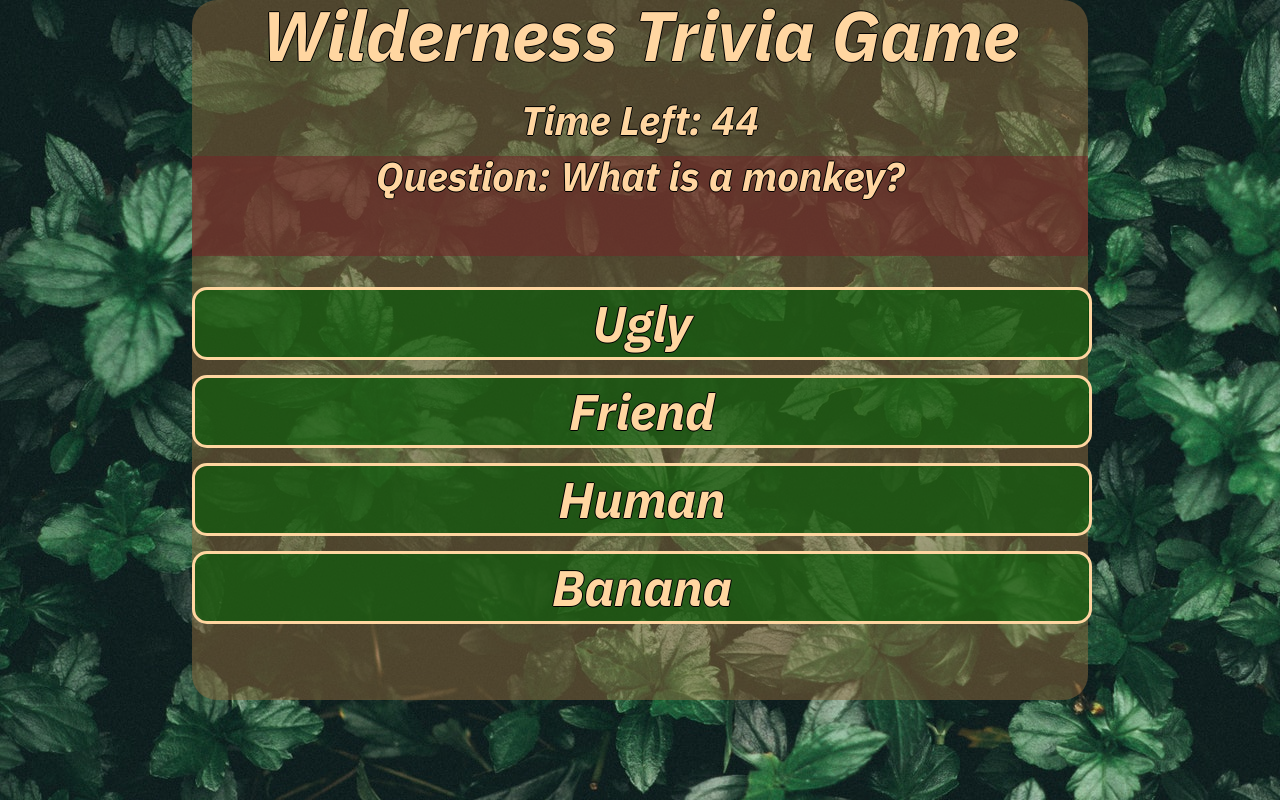
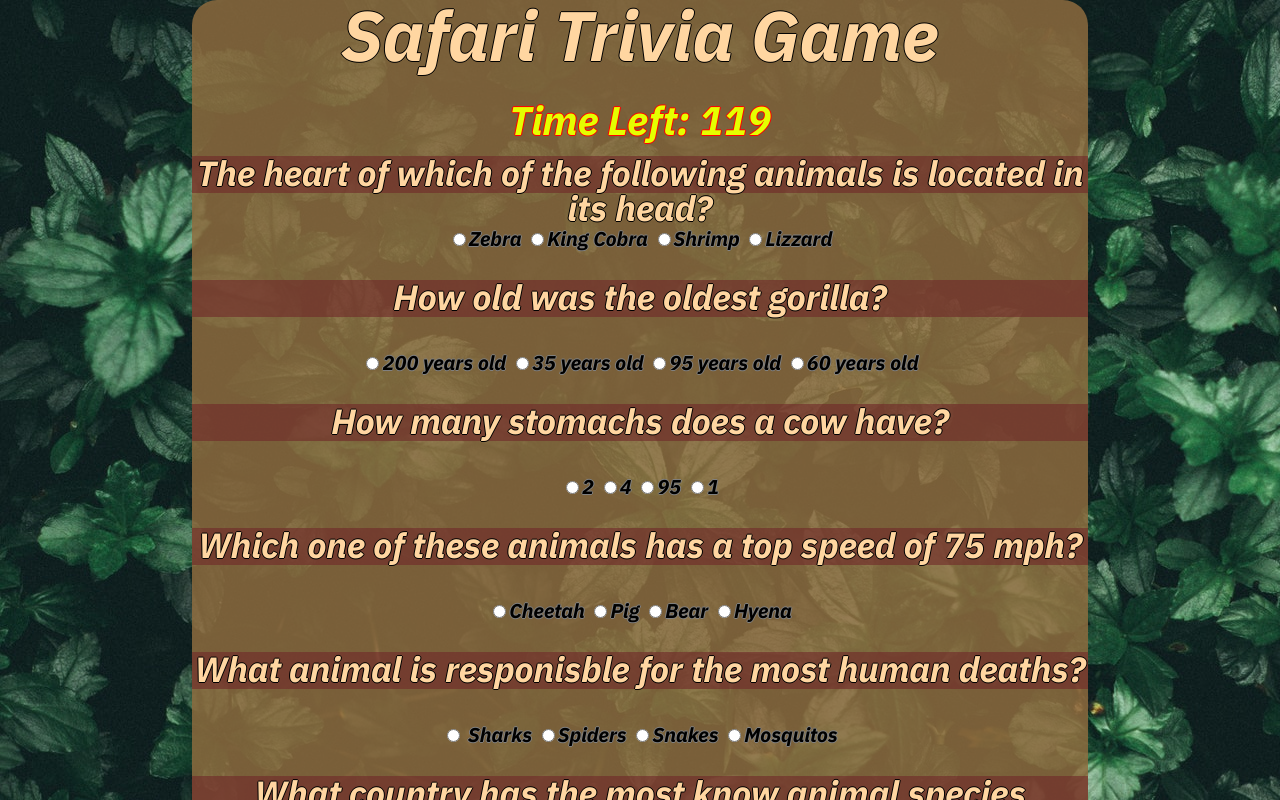
Before and after one commit to smoothtacoman/TriviaGame-, a plain HTML site: page index.html in a window 1280 px wide. Both pictures are taken after a click on the button "Start Safari". Shown: the top 800 px of the page. Drawn offline with nearby package versions, Linux system fonts and the light colour scheme; a web font is replaced by a local one.

Commit message:
rest of javascript to transition complete

```diff
--- a/assets/css/style.css
+++ b/assets/css/style.css
@@ -8,9 +8,9 @@ body {
 }
 
 #trivia-container {
-    height: 700px;
+    height: 1200px;
     width: 70%;
-    background-color: rgba(143, 108, 63, 0.5);
+    background-color: rgba(143, 108, 63, 0.836);
     border-radius: 25px;
     border-color: green;
     text-align: center;
@@ -37,7 +37,8 @@ body {
     margin-top: 130px;
 }
 
-#button-start:hover {
+#button-start:hover,
+#button-end:hover {
     background-color: rgb(255, 214, 161);
     color: rgb(10, 92, 10);
 
@@ -46,48 +47,54 @@ body {
 #time {
     font-family: 'IBM Plex Sans', sans-serif;
     font-size: 40px;
-    color: rgb(255, 214, 161);
-    text-shadow: -1px 0 black, 0 1px black, 1px 0 black, 0 -1px black;
+    color: rgb(229, 255, 0);
+    text-shadow: -1px 0 red, 0 1px red, 1px 0 red, 0 -1px red;
     margin-top:30px;
 
 }
 
 #question{
     font-family: 'IBM Plex Sans', sans-serif;
-    font-size: 40px;
+    font-size: 35px;
     background-color: rgba(112, 41, 41, 0.616);
     color: rgb(255, 214, 161);
     text-shadow: -1px 0 black, 0 1px black, 1px 0 black, 0 -1px black;
-    height: 100px;
+    height: 37px;
 }
 
-#answer1,
-#answer2,
-#answer3,
-#answer4{
- font-size: 50px;
- font-family: 'IBM Plex Sans', sans-serif;
- width:900px;
- border:solid;
- border-radius: 15px;
- color: rgb(255, 214, 161);
- background-color: rgba(10, 92, 10, 0.671);
- text-shadow: -1px 0 black, 0 1px black, 1px 0 black, 0 -1px black;
- margin-top:15px;
+#radio-buttons{
+    display: inline-block;
+    font-size: 20px;
+    font-family: 'IBM Plex Sans', sans-serif;
+    margin-top: 20px;
+    margin-bottom: 15px;
+    text-shadow: -1px 0 grey, 0 1px grey, 1px 0 grey, 0 -1px grey;
+}
+
+#button-end{
+    font-family: 'Notable', sans-serif;
+    font-size: 30px;
+    color: rgb(255, 214, 161);
+    text-shadow: -1px 0 black, 0 1px black, 1px 0 black, 0 -1px black;
+    height: 120px;
+    width: 300px;
+    background-color: rgb(10, 92, 10);
+    border: none;
+    border-radius: 15px;
+    margin-top: 10px;
+}
+
+#scoreboard{
+    font-family: 'Notable', sans-serif;
+    font-size: 45px;
+    color: rgb(255, 214, 161);
+    text-shadow: -1px 0 black, 0 1px black, 1px 0 black, 0 -1px black;
+    height: 700px;
+    width: 700px;
+    background-color: rgba(10, 92, 10, 0.74);
+    border: solid;
+    border-color: black;
+    border-radius: 15px;
+   margin:auto;
 
 }
-#answer1:hover,
-#answer2:hover,
-#answer3:hover,
-#answer4:hover {
-    color:rgb(10, 92, 10);
-    background-color:rgba(255, 214, 161, 0.137);
-}
-
-#answer1:focus,
-#answer2:focus,
-#answer3:focus,
-#answer4:focus,
-#button-start:focus{
-    outline:0;
-}
--- a/assets/javascript/app.js
+++ b/assets/javascript/app.js
@@ -1,72 +1,23 @@
 $(document).ready(function () {
-
-    var time = 45;
-    var int = 0;
+    //globals
+    var time = 120;
 
 
-    var safari = {
-        //questions and answers created below
-        quiz: {
-            question1: {
-                question: "The heart of which of the following animals is located in its head?",
-                answer1: "Zebra",
-                answer2: "King Cobra",
-                answer3: "Shrimp",
-                answer4: "Lizzard"
-            },
-            question2: {
-                question: "How old was the oldest gorilla?",
-                answer1: "200 years old",
-                answer2: "35 years old",
-                answer3: "95years old",
-                answer4: "60 years old",
-            },
-            question3: {
-                question: "How many stomachs does a cow have?",
-                answer1: "2",
-                answer2: "4",
-                answer3: "5",
-                answer4: "1",
-            },
-            question4: {
-                question: "Which one of these animals has a top speed of 75 mph?",
-                answer1: "Cheetah",
-                answer2: "Pig",
-                answer3: "Bear",
-                answer4: "Hyena",
-            },
-            question5: {
-                question: "What animal is responisble for the most human deaths?",
-                answer1: "Sharks",
-                answer2: "Spiders",
-                answer3: "Snakes",
-                answer4: "Mosquitos",
-            },
-            question6: {
-                question: "What country has the most know animal species?",
-                answer1: "Russia",
-                answer2: "Ecuador",
-                answer3: "Brazil",
-                answer4: "United States",
-            },
-            question7: {
-                question: "Which of these is the slowest",
-                answer1: "Panda",
-                answer2: "Three toed sloth",
-                answer3: "Tortoise",
-                answer4: "Humming bird",
-            },
-        }
-    };
 
-    //hide divs at start
+//display questions in buttons
+
+        //hide divs at start
 
     $(".answers").hide();
     $("#time").hide();
     $("#question").hide();
+    $("#masterContainer").hide();
+    $("#scoreboard").hide();
+
 
     //make start button disapear and display first question
     $("#button-start").click(function () {
+        //timer starts here
         var int = setInterval(function () {
             $("#time").html("Time Left: " + " " + time);
             time--;
@@ -75,26 +26,69 @@ $(document).ready(function () {
                 $("#time").html("Time is up!")
             }
         }, 1000);
+        //hide and show divs when button is clicked
         $("#button-start").hide();
         $(".answers").show();
         $("#time").show();
         $("#question").show();
+        $("#masterContainer").show();
+
+
+
     });
-    //function to display questions
+ //make button to end game and display score
+    $("#button-end").click(function () {
+
+        $("#button-end").hide();
+        $("#time").hide();
+        $("#masterContainer").hide();
+        $("#scoreboard").show();
+        checkUserInput();
+
+
+ });
+
     //when question is clicked show if correct
-    $(".answer").click(function (){
-
-    })
+    function checkUserInput(){
+        var correct = 0;
+        var incorrect = 0;
+        if(Q1 === correct) {
+            correct++;
+        }
+        if(Q2 === correct) {
+            correct++;
+        }
+        if(Q3 === correct) {
+            correct++;
+        }
+        if(Q4 === correct) {
+            correct++;
+        }
+        if(Q5 === correct) {
+            correct++;
+        }
+        if(Q6 === correct) {
+            correct++;
+        }
+        if(Q7 === correct) {
+            correct++;
+        }
 
 
 
 
+        $("#scoreboard").html("Correct:" + " "
+        + correct)
 
-    //make timer run for each question & reset after user completes question or until time runs out
+        alert("You finished the safari! Scroll up to see how you did.")
+
+
+    };
+
 
 
 
     //choose what answers are right or wrong
 
 
-})
+});
--- a/index.html
+++ b/index.html
@@ -10,33 +10,128 @@
     <link rel="stylesheet" type="text/css" href="assets/css/style.css" />
     <link href="https://fonts.googleapis.com/css?family=IBM+Plex+Sans:700i" rel="stylesheet">
     <link href="https://fonts.googleapis.com/css?family=IBM+Plex+Sans:700i|Notable" rel="stylesheet">
-    <script
-    src="https://code.jquery.com/jquery-3.3.1.min.js"
-    integrity="sha256-FgpCb/KJQlLNfOu91ta32o/NMZxltwRo8QtmkMRdAu8="
-    crossorigin="anonymous"></script>
+    <script src="https://code.jquery.com/jquery-3.3.1.min.js" integrity="sha256-FgpCb/KJQlLNfOu91ta32o/NMZxltwRo8QtmkMRdAu8="
+        crossorigin="anonymous"></script>
 
 
 </head>
 
 <body>
+
     <div id="trivia-container">
-        <h1 id="game-title">Wilderness Trivia Game</h1>
+        <h1 id="game-title">Safari Trivia Game</h1>
 
-        <button id= "button-start" class="start-button">Start Safari</button>
+        <button id="button-start" class="start-button">Start Safari</button>
 
         <div id="time"></div>
-            <br>
+        <br>
+        <!--Questions 1-->
+        <div id="masterContainer">
+        <p id="question">The heart of which of the following animals is located in its head?</p>
+        <br>
+        <div id="radio-buttons">
+            <input type="radio" id="answer1" name="Q1" value= "incorrect">Zebra
 
-            <p id="question">Question: What is a monkey?</p>
-            <br>
-            <button id= "answer1" class="answers">Ugly</button>
-            <button id= "answer2" class="answers">Friend</button>
-            <button id= "answer3" class="answers">Human</button>
-            <button id= "answer4" class="answers">Banana</button>
+            <input type="radio" id="answer2" name="Q1" value= "incorrect">King Cobra
+
+            <input type="radio" id="answer3" class="radio-buttons" name="Q1" value= "correct">Shrimp
+
+            <input type="radio" id="answer4 " name="Q1" value= "incorrect">Lizzard
         </div>
-    </div>
+        <br>
+        <!--Questions 2-->
+        <br>
+        <p id="question">How old was the oldest gorilla?</p>
+        <br>
+        <div id="radio-buttons">
+            <input type="radio" id="answer1" name="Q2">200 years old
 
-    <script src= "assets/javascript/app.js"></script>
+            <input type="radio" id="answer2" name="Q2">35 years old
+
+            <input type="radio" id="answer3" class="radio-buttons" name="Q2">95 years old
+
+            <input type="radio" id="correct" name="Q2">60 years old
+        </div>
+        <br>
+        <!--Questions 3-->
+        <br>
+        <p id="question">How many stomachs does a cow have?</p>
+        <br>
+        <div id="radio-buttons">
+            <input type="radio" id="answer1" name="Q3">2
+
+            <input type="radio" id="answer2" name="Q3">4
+            <input type="radio" id="answer3" class="radio-buttons" name="Q3">95
+
+            <input type="radio" id="answer4 " name="Q3">1
+        </div>
+        <br>
+        <!--Questions 4-->
+        <br>
+        <p id="question">Which one of these animals has a top speed of 75 mph?</p>
+        <br>
+        <div id="radio-buttons">
+            <input type="radio" id="answer1" name="Q4">Cheetah
+
+            <input type="radio" id="answer2" name="Q4">Pig
+
+            <input type="radio" id="answer3" class="radio-buttons" name="Q4">Bear
+
+            <input type="radio" id="answer4 " name="Q4">Hyena
+        </div>
+        <br>
+        <!--Questions 5-->
+        <br>
+        <p id="question">What animal is responisble for the most human deaths?</p>
+        <br>
+        <div id="radio-buttons">
+            <input type="radio" id="answer1" name="Q5"> Sharks
+
+            <input type="radio" id="answer2" name="Q5">Spiders
+
+            <input type="radio" id="answer3" class="radio-buttons" name="Q5">Snakes
+
+            <input type="radio" id="answer4 " name="Q5">Mosquitos
+        </div>
+        <br>
+        <!--Questions 6-->
+        <br>
+        <p id="question">What country has the most know animal species</p>
+        <br>
+        <div id="radio-buttons">
+            <input type="radio" id="answer1" name="Q6">Russia
+
+            <input type="radio" id="answer2" name="Q6">Ecuador
+
+            <input type="radio" id="answer3" class="radio-buttons" name="Q6">Brazil
+
+            <input type="radio" id="answer4 " name="Q6">United States
+        </div>
+        <br>
+        <!--Questions 7-->
+        <br>
+        <p id="question">Which of these is the slowest?</p>
+        <br>
+        <div id="radio-buttons">
+            <input type="radio" id="answer1" name="Q7" value>Panda
+
+            <input type="radio" id="answer2" name="Q7">Three toed sloth
+            <input type="radio" id="answer3" class="radio-buttons" name="Q7">Tortoise
+
+            <input type="radio" id="answer4 " name="Q7">Humming bird
+        </div>
+        <br>
+        <button id="button-end" class="button-end">End Safari</button>
+
+
+        </div>
+        <div id= "scoreboard">Congrats! How did the Safari go?<br>
+
+        <iframe src="https://giphy.com/embed/5xtDarmsNuUfOVzETug" width="380" height="200" frameBorder="0" class="giphy-embed" allowFullScreen></iframe><p><a href="https://giphy.com/gifs/firstandmonday-clapping-monkey-gorilla-5xtDarmsNuUfOVzETug">
+        </div>
+
+
+     <script src="assets/javascript/app.js"></script>
 </body>
 
 </html>
```
